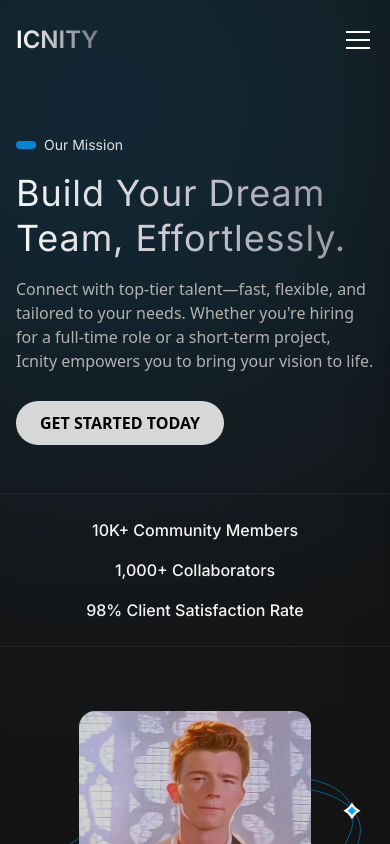
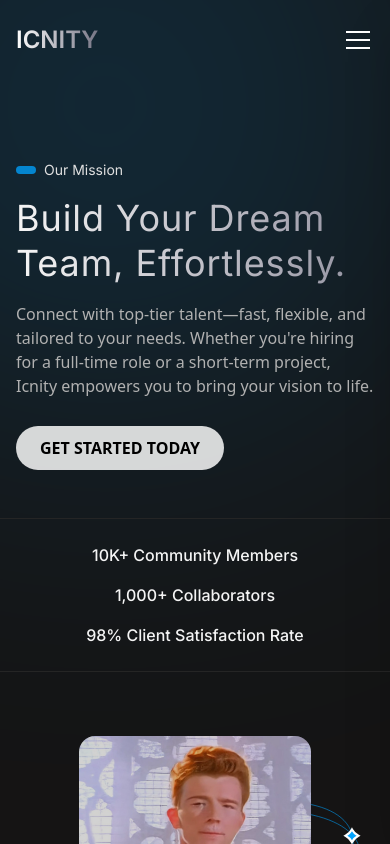
Before and after one commit to SiddDevZ/Icnity-Landing-Page, a Next.js app: page / in a window 390 px wide. Shown: the top 844 px of the page. Built offline with nearby package versions, Linux system fonts and the light colour scheme.

Commit message:
Some responsiveness issues fixed

```diff
--- a/app/page.jsx
+++ b/app/page.jsx
@@ -8,7 +8,7 @@ export default function Home() {
       <div className="absolute -top-[215px] -left-[215px] w-[40rem] h-[40rem] rounded-full bg-[#00a2ff9f] opacity-30 blur-[170px] firefox:opacity-[0.20]"></div>
       <div className="relative z-10">
         <NavBar />
-        <main className="py-12 pt-[16vh] md:pb-28 sm:pt-[24vh] max-w-[77rem] mx-auto relative px-4 md:px-6 lg:px-8">
+        <main className="py-12 pt-[10rem] md:pb-28 sm:pt-[13rem] max-w-[77rem] mx-auto relative px-4 md:px-6 lg:px-8">
           <div className="max-w-3xl z-10">
             <div className="flex items-center mb-4">
               <div className="w-[1.25rem] rounded-full h-2 bg-[#00a2ffc4] mr-2"></div>
```
